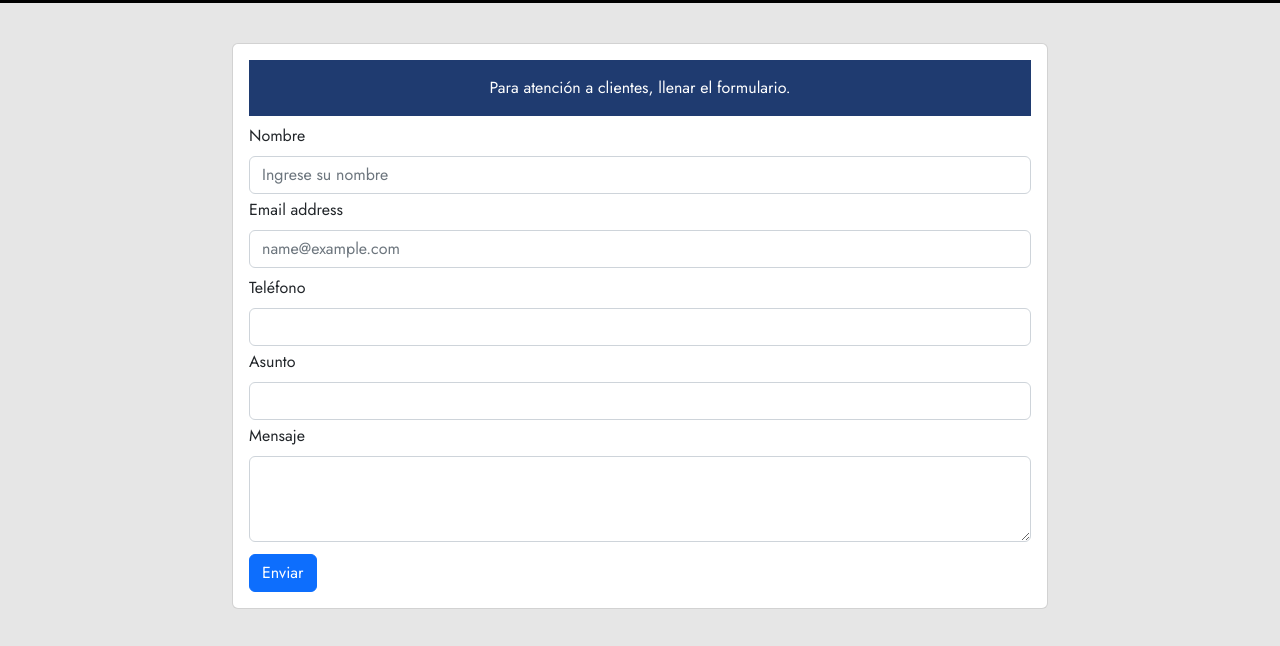
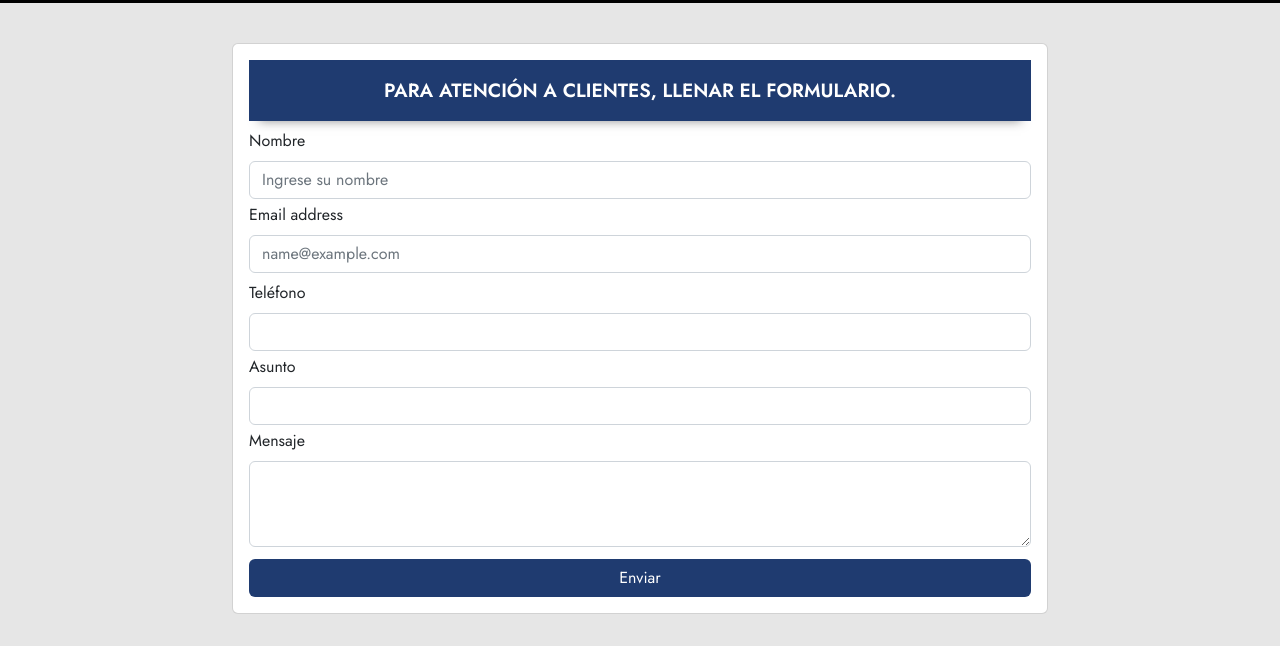
Before and after one commit to israelstgo8/33120--Segunda-Entrega-Israel-Santiago, a plain HTML site: page pages/contacto.html in a window 1280 px wide. Shown: the part 172-818 px from the top of the page. Drawn offline with nearby package versions, Linux system fonts and the light colour scheme.

Commit message:
Se modifica pag´s Blog-Contacto

```diff
--- a/pages/contacto.html
+++ b/pages/contacto.html
@@ -90,8 +90,8 @@
                         <label for="mensaje" class="form-label">Mensaje</label>
                         <textarea class="form-control" id="mensaje" rows="3"></textarea>
                     </div>
-                    <div class="col-8 justify-content-center">
-                        <button class="btn btn-primary" type="submit">Enviar</button>
+                    <div >
+                        <button class="btn w-100 btn-cont" type="submit">Enviar</button>
                     </div>
                 </div>
             </main>
--- a/styles/styles.css
+++ b/styles/styles.css
@@ -119,7 +119,8 @@ i {
 .titel-contacto{
     background-color: var(--clr--azul);
     color: var(--clr--blanco);
-
+    font-size: 1.2rem;
+    784
 }
 /* ----------Banner-Mobile----------*/
 .cont-banner {
@@ -447,6 +448,14 @@ i {
     .footer-copy{
         font-size: .9rem;
     }
+    .titel-contacto {
+        background-color: var(--clr--azul);
+        color: var(--clr--blanco);
+        font-size: 1.2rem;
+        font-weight: 700;
+        text-transform: uppercase;
+        box-shadow: rgba(33, 35, 38, 0.5) 0px 10px 10px -10px;
+    }
 }
 /* **************************************** */
             /* CSS Bootstrap-changes */
@@ -458,4 +467,15 @@ i {
 .cards-servicio{
     background-color: var(--clr--fondocard);
 }
+.btn-cont{
+    padding-inline: 3rem;
+    background-color: var(--clr--azul);
+    color: var(--clr--blanco);
+}
+.btn-cont:hover {
+    background-color: var(--clr--azul);
+    color: var(--clr--blanco);
+    box-shadow: rgba(33, 35, 38, 0.8) 0px 10px 10px -10px;
+    border-bottom: solid 2px var(--clr--cartas);
+}
 @media screen and (min-width: 768px) {}
```
Also changed, not shown: index.html (+1 -20 lines), pages/blog.html (+6 -6 lines), pages/promociones.html (+2 -6 lines), pages/servicios.html (+3 -5 lines), img/img-blog/blog1.jpg (added), img/img-blog/blog2.jpg (added), img/img-blog/blog3.jpg (added), img/img-blog/blog4.jpg (added), img/img-blog/blog5.jpg (added), img/img-blog/blog6.jpg (added).
